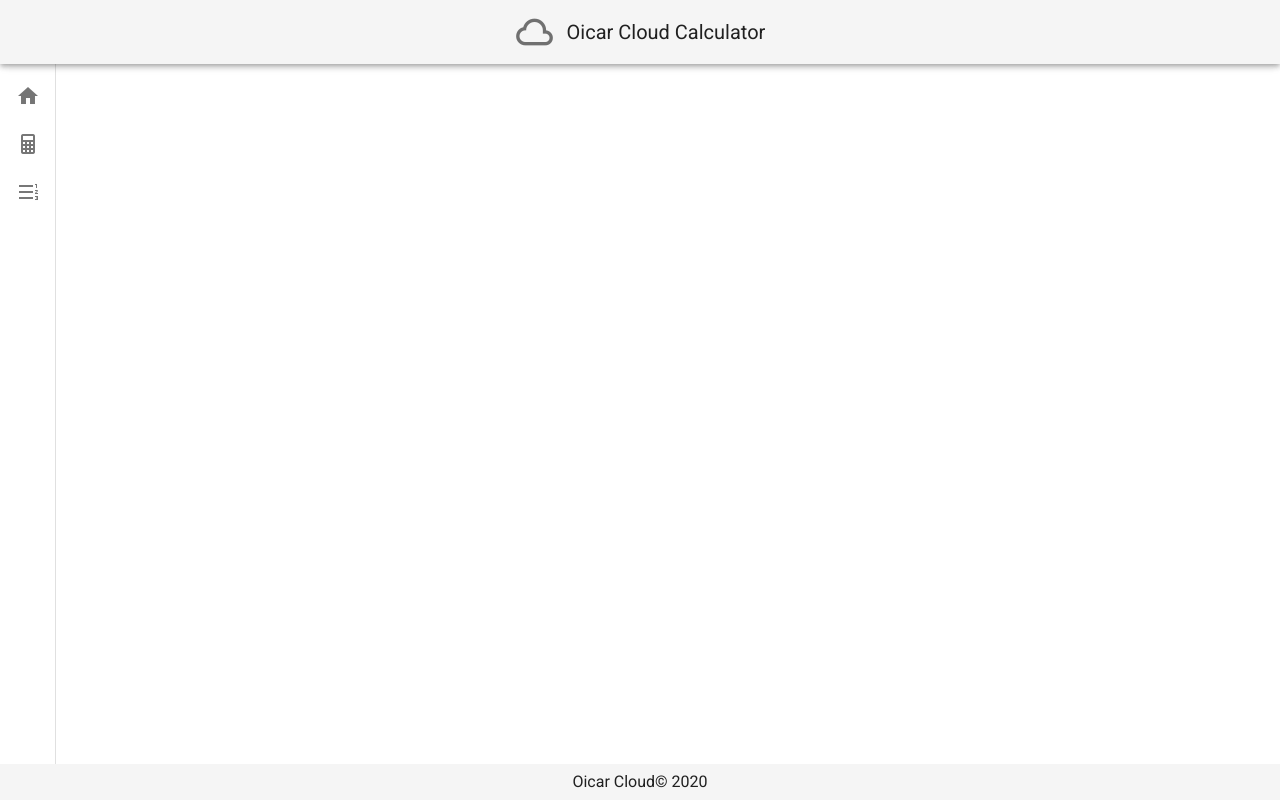
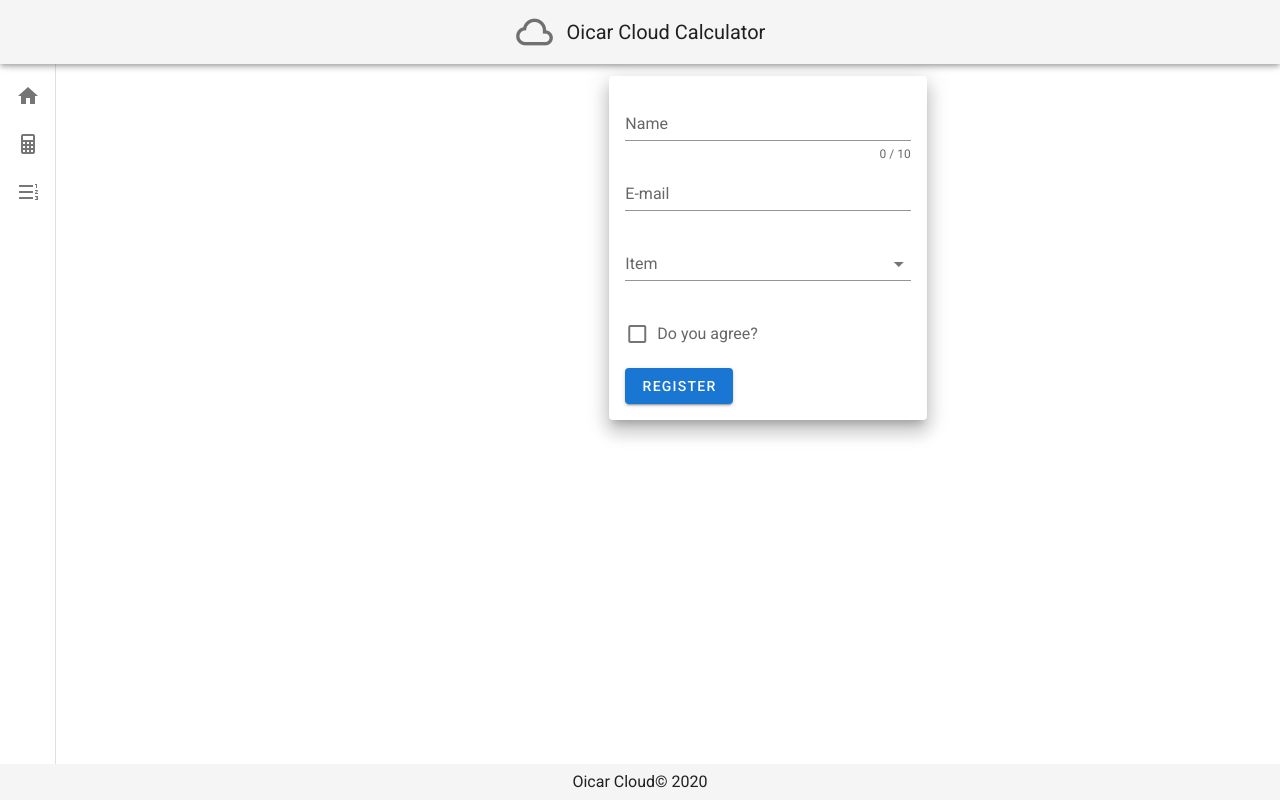
Before and after one commit to krispekla/oicar-cloud-web, a Nuxt app: page /registration in a window 1280 px wide. Built offline with nearby package versions, Linux system fonts and the light colour scheme.

Commit message:
Update login.vue and Add registration.vue page

```diff
--- a/pages/login.vue
+++ b/pages/login.vue
@@ -1,29 +1,10 @@
 <template>
-  <v-app id="inspire">
-    <v-content>
-      <v-container class="fill-height" fluid>
   <v-row align="center" justify="center">
     <v-col cols="12" sm="8" md="4">
       <v-card class="elevation-12">
-              <v-toolbar color="primary" dark flat>
-                <v-toolbar-title>Login form</v-toolbar-title>
-                <v-spacer></v-spacer>
-                <v-tooltip bottom>
-                  <template v-slot:activator="{ on }">
-                    <v-btn :href="source" icon large target="_blank" v-on="on">
-                      <v-icon>mdi-code-tags</v-icon>
-                    </v-btn>
-                  </template>
-                  <span>Source</span>
-                </v-tooltip>
-              </v-toolbar>
         <v-card-text>
           <v-form>
-                  <v-text-field
-                    label="Login"
-                    name="login"
-                    type="text"
-                  ></v-text-field>
+            <v-text-field label="Login" name="login" type="text"></v-text-field>
             <v-text-field
               id="password"
               label="Password"
@@ -39,9 +20,6 @@
       </v-card>
     </v-col>
   </v-row>
-      </v-container>
-    </v-content>
-  </v-app>
 </template>
 <script>
 export default {
--- /dev/null
+++ b/pages/registration.vue
@@ -0,0 +1,78 @@
+<template>
+  <v-row align="center" justify="center">
+    <v-col cols="12" sm="8" md="4">
+      <v-card class="elevation-12">
+        <v-card-text>
+          <v-form ref="form" v-model="valid" :lazy-validation="lazy">
+            <v-text-field
+              v-model="name"
+              :counter="10"
+              :rules="nameRules"
+              label="Name"
+              required
+            ></v-text-field>
+
+            <v-text-field
+              v-model="email"
+              :rules="emailRules"
+              label="E-mail"
+              required
+            ></v-text-field>
+
+            <v-select
+              v-model="select"
+              :items="items"
+              :rules="[(v) => !!v || 'Item is required']"
+              label="Item"
+              required
+            ></v-select>
+
+            <v-checkbox
+              v-model="checkbox"
+              :rules="[(v) => !!v || 'You must agree to continue!']"
+              label="Do you agree?"
+              required
+            ></v-checkbox>
+
+            <v-btn color="primary" class="mr-4" @click="register">
+              Register
+            </v-btn>
+          </v-form>
+        </v-card-text>
+      </v-card>
+    </v-col>
+  </v-row>
+</template>
+
+<script>
+export default {
+  data: () => ({
+    valid: true,
+    name: '',
+    nameRules: [
+      (v) => !!v || 'Name is required',
+      (v) => (v && v.length <= 10) || 'Name must be less than 10 characters'
+    ],
+    email: '',
+    emailRules: [
+      (v) => !!v || 'E-mail is required',
+      (v) => /.+@.+\..+/.test(v) || 'E-mail must be valid'
+    ],
+    select: null,
+    items: ['Item 1', 'Item 2', 'Item 3', 'Item 4'],
+    checkbox: false,
+    lazy: false
+  }),
+  methods: {
+    validate() {
+      this.$refs.form.validate()
+    },
+    reset() {
+      this.$refs.form.reset()
+    },
+    resetValidation() {
+      this.$refs.form.resetValidation()
+    }
+  }
+}
+</script>
```
Lines whose indentation alone changed are shown as unchanged.
